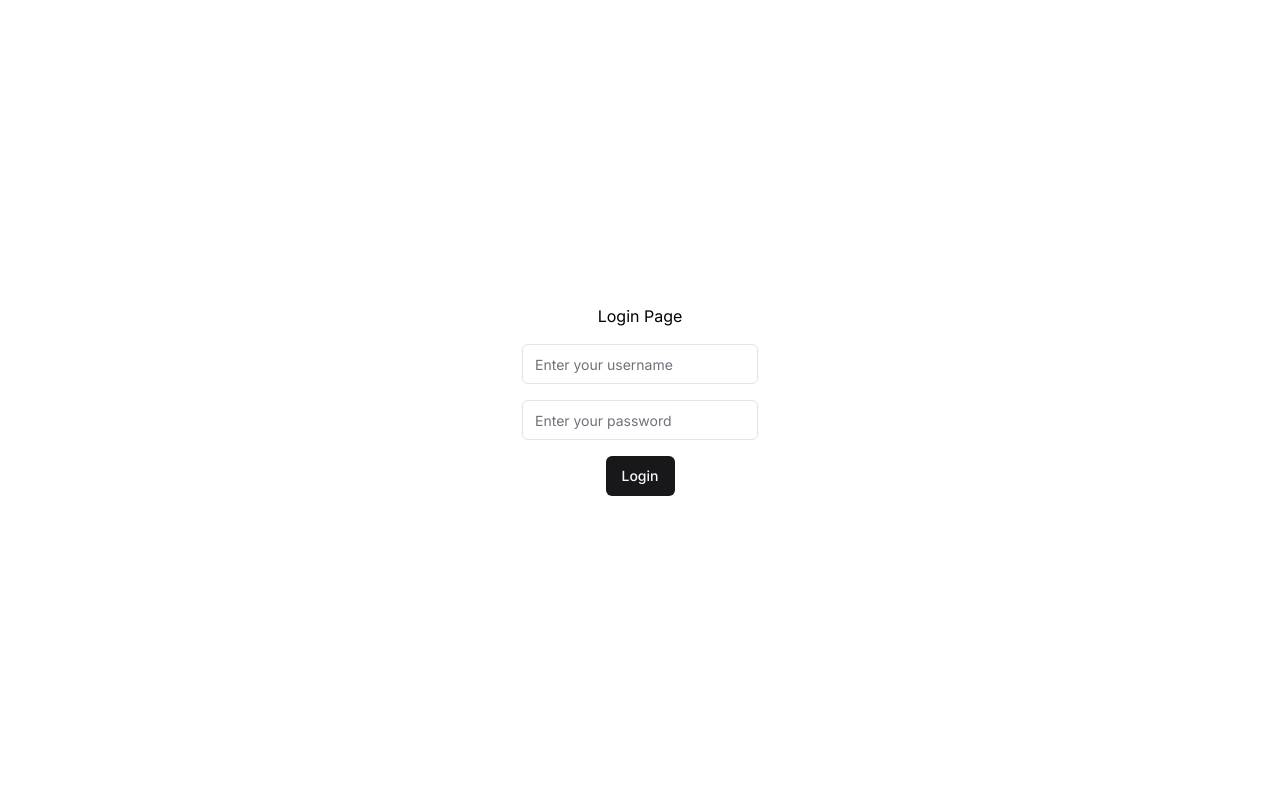
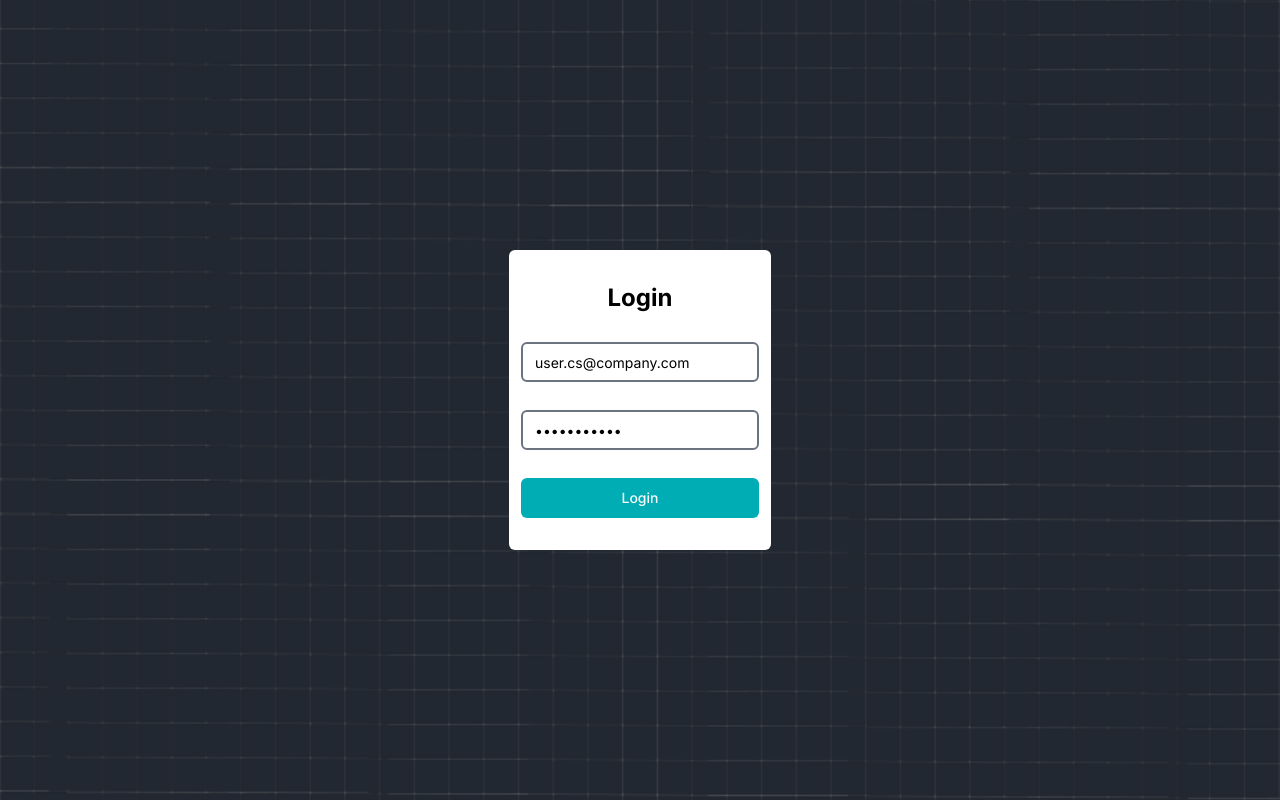
Before and after one commit to sipaling-hackaton/Sipaling-Hackaton-Technoscape-2024-app, a Next.js app in the folder app/: page /login in a window 1280 px wide. Built offline with nearby package versions, Linux system fonts and the light colour scheme.

Commit message:
feature: add login

```diff
--- a/app/src/app/login/page.tsx
+++ b/app/src/app/login/page.tsx
@@ -3,39 +3,60 @@
 import {Input} from '@/components/ui/input';
 import {Button} from "@/components/ui/button";
 import Link from "next/link";
+import Image from "next/image";
 
 const LoginPage = async () => {
 
   return (
-      <form
-          className={"flex flex-col items-center justify-center min-h-screen py-2"}
+      <section
+          className={"flex flex-col items-center justify-center min-h-screen py-2 bg-[rgb(34,40,49)] relative"}
       >
-        <section
-            className={"flex flex-col items-center justify-center gap-4 "}
+        <Image
+            className={"fixed w-full object-cover z-0"}
+            src="/login-bg.webp"
+            alt="Login BG"
+            width={1920}
+            height={1080}
+        />
+
+        <form
+            className={"flex flex-col items-center justify-center gap-7 bg-white px-3 py-[2rem] rounded-md z-10"}
         >
-          <h1>Login Page</h1>
+
+          <h1
+              className={"text-2xl font-bold"}
+          >
+            Login
+          </h1>
+
           <Input
+              className={"border-2 border-gray-500"}
               type={"text"}
+              defaultValue={"user.cs@company.com"}
               placeholder={"Enter your username"}
           />
           <Input
+              className={"border-2 border-gray-500"}
               type={"password"}
+              defaultValue={"12323132323"}
               placeholder={"Enter your password"}
           />
 
           <Link
+              className={"w-full"}
               href={"/"}
               type={"submit"}
           >
             <Button
+                className={"w-full bg-[rgb(0,173,181)]"}
                 variant={"default"}
                 size={"default"}
             >
               Login
             </Button>
           </Link>
-        </section>
-      </form>
+        </form>
+      </section>
   );
 }
 
```
Also changed, not shown: app/public/login-bg.webp (added).
